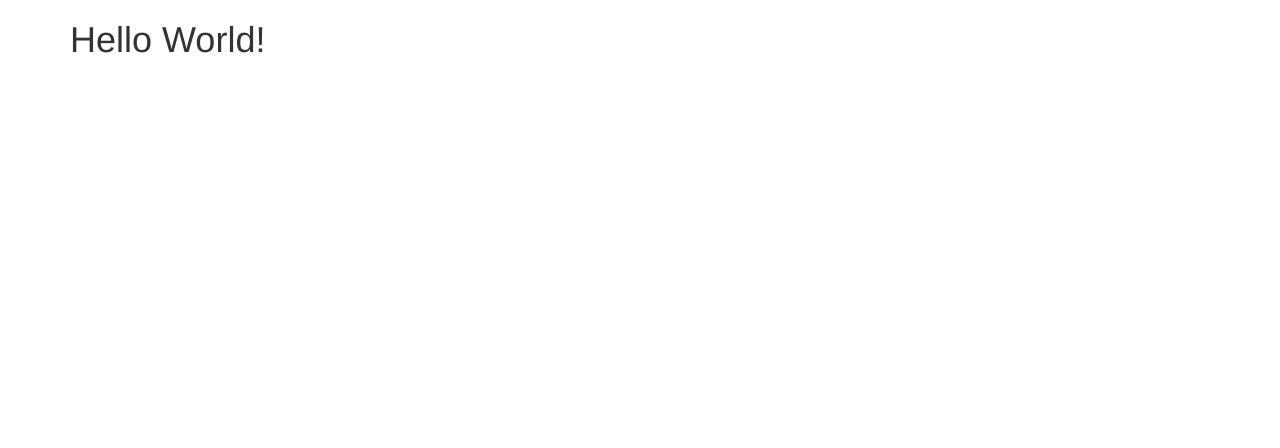
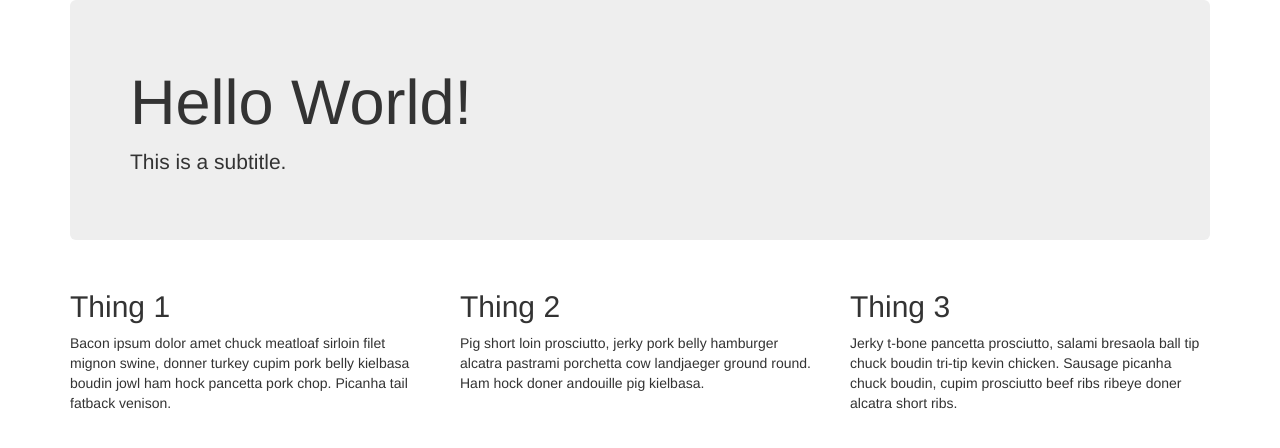
Before and after one commit to warelab/example-reactathon, a React app: page / in a window 1280 px wide. Shown: the top 448 px of the page. Built offline with nearby package versions, Linux system fonts and the light colour scheme; the HTML template or start-up script is replaced by a standard one.

Commit message:
Bacon ipsum

```diff
--- a/src/App.js
+++ b/src/App.js
@@ -1,7 +1,31 @@
-import React from 'react';
+import React from "react";
 
 export default class App extends React.Component {
   render() {
-    return <h1>Hello World!</h1>
+    return (
+        <div>
+          <div id="header" className="jumbotron">
+            <h1>Hello World!</h1>
+            <p>This is a subtitle.</p>
+          </div>
+          <div className="row">
+            <div className="col-sm-4">
+              <h2>Thing 1</h2>
+              <p>Bacon ipsum dolor amet chuck meatloaf sirloin filet mignon swine, donner turkey cupim pork belly
+                kielbasa boudin jowl ham hock pancetta pork chop. Picanha tail fatback venison. </p>
+            </div>
+            <div className="col-sm-4">
+              <h2>Thing 2</h2>
+              <p>Pig short loin prosciutto, jerky pork belly hamburger alcatra pastrami porchetta cow landjaeger ground
+                round. Ham hock doner andouille pig kielbasa.</p>
+            </div>
+            <div className="col-sm-4">
+              <h2>Thing 3</h2>
+              <p> Jerky t-bone pancetta prosciutto, salami bresaola ball tip chuck boudin tri-tip kevin chicken. Sausage
+                picanha chuck boudin, cupim prosciutto beef ribs ribeye doner alcatra short ribs.</p>
+            </div>
+          </div>
+        </div>
+    );
   }
 }
```
